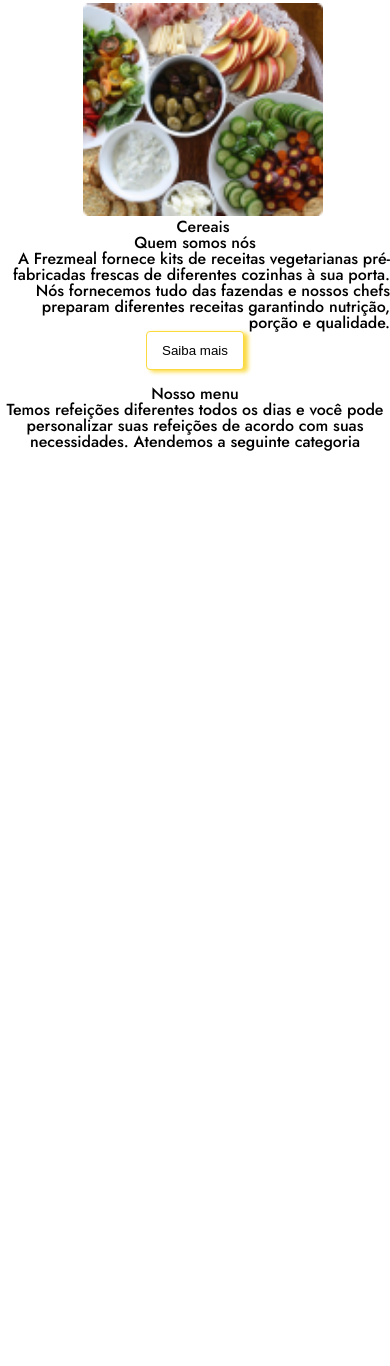
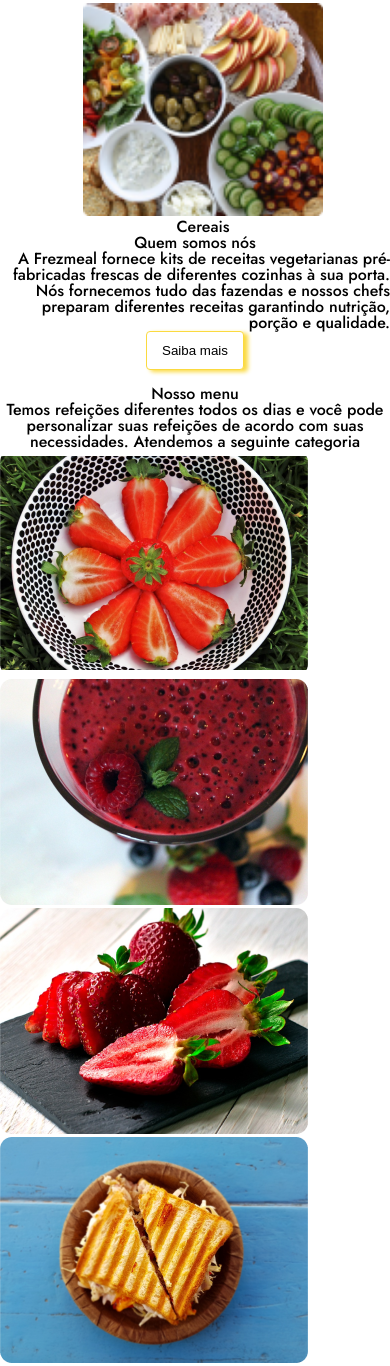
Before and after one commit to DocCaio/Vegetarian-Food-network, a website: page index.html in a window 390 px wide. Shown: the part 928-2294 px from the top of the page. Before the commit the page ends 1442 px from the top, so only its background shows below. Drawn offline with nearby package versions, Linux system fonts and the light colour scheme.

Commit message:
update mobile

```diff
--- a/index.html
+++ b/index.html
@@ -82,28 +82,29 @@
         <p class="p-extra-2">Temos refeições diferentes todos os dias e você pode personalizar suas refeições de acordo com suas necessidades. Atendemos a seguinte categoria</p>
 
     </section>
-    <section>
-          <div>
-                <img src="" alt="">
-                <span></span>
-                <p></p>
+    <section class="sec-extra-3">
 
-            </div>
 
             <div>
-                <img src="" alt="">
+                <img src="/img/red.png" alt="red">
                 <span></span>
                 <p></p>
 
             </div>
             <div>
-                <img src="" alt="">
+                <img   src="/img/juicy.png" alt="juicy">
                 <span></span>
                 <p></p>
 
             </div>
             <div>
-                <img src="" alt="">
+                <img src="/img/stawberry.png" alt="stawberry">
+                <span></span>
+                <p></p>
+
+            </div>
+            <div>
+                <img src="/img/snack.png" alt="snack">
                 <span></span>
                 <p></p>
 
--- a/styles/componets/_extra.scss
+++ b/styles/componets/_extra.scss
@@ -40,3 +40,7 @@ gap: 10px;
     }
 
 }
+
+.sec-extra-3 {
+    flex-direction: column;
+}
```
Also changed, not shown: styles/style.css, 1 other file.
